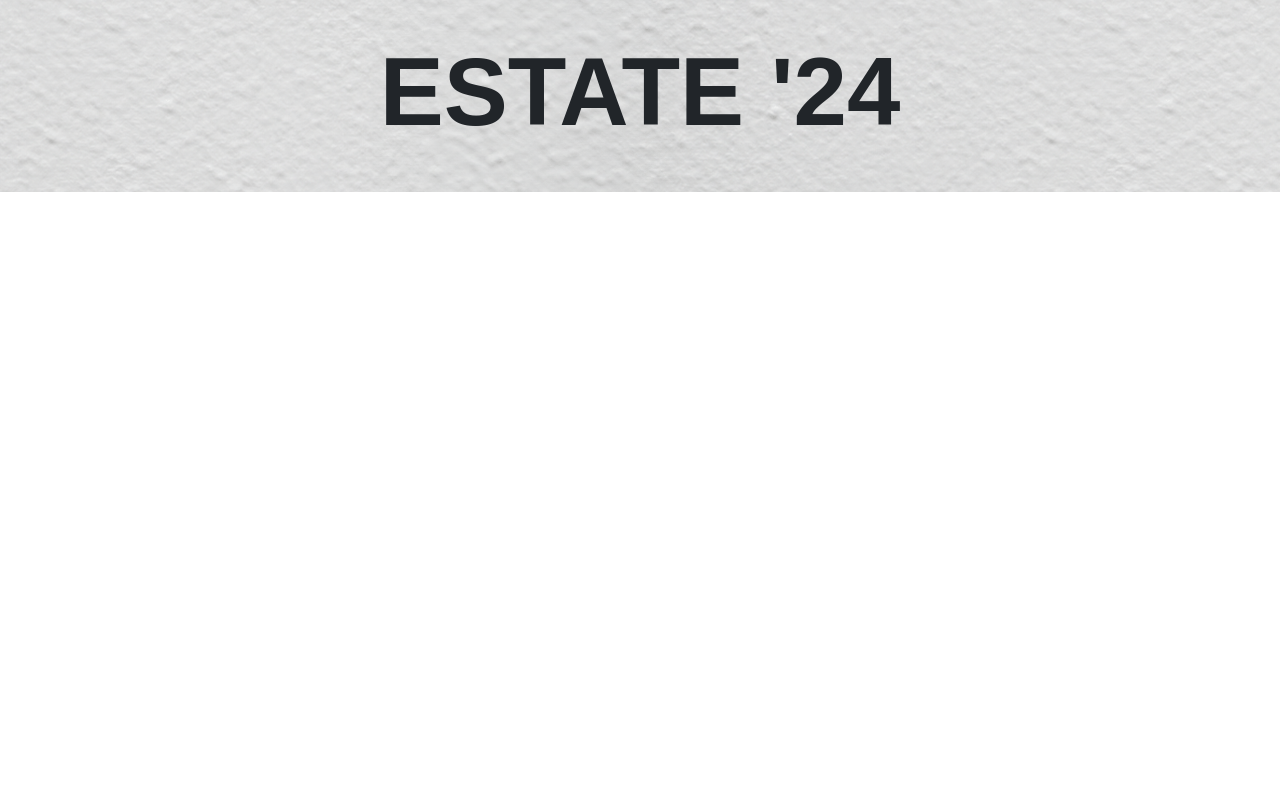
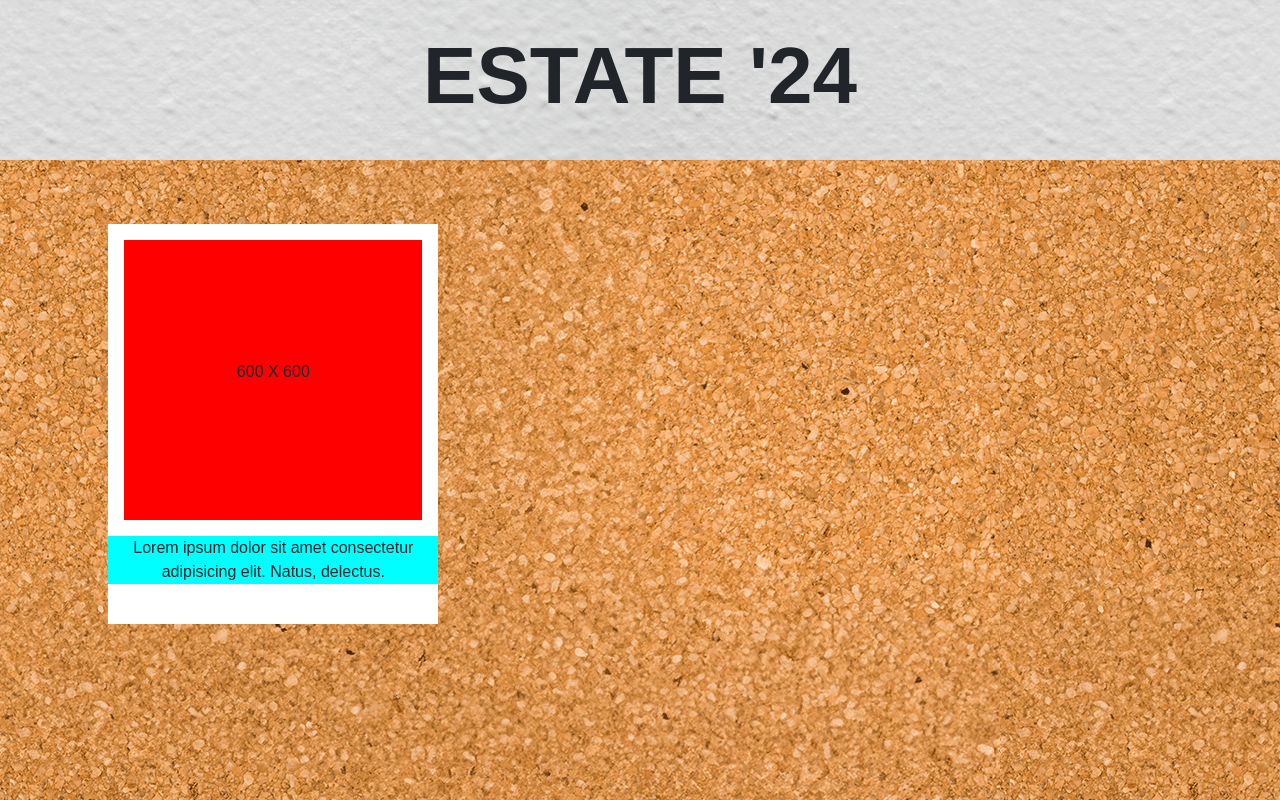
Before and after one commit to MorettiAndrea/js-photo-blog, a plain HTML site: page index.html in a window 1280 px wide. Drawn offline with nearby package versions, Linux system fonts and the light colour scheme; a web font is replaced by a local one.

Commit message:
fine card mancante chiodino

```diff
--- a/index.html
+++ b/index.html
@@ -47,5 +47,22 @@
     <header>
       <h1>ESTATE '24</h1>
     </header>
+    <main>
+      <div class="custom-container">
+        <div class="custom-row">
+          <div class="custom-col-1-3">
+            <div class="custom-card">
+              <div class="custom-card-img"><p>600 X 600</p></div>
+              <div class="custom-card-text">
+                <p>
+                  Lorem ipsum dolor sit amet consectetur adipisicing elit.
+                  Natus, delectus.
+                </p>
+              </div>
+            </div>
+          </div>
+        </div>
+      </div>
+    </main>
   </body>
 </html>
--- a/style.css
+++ b/style.css
@@ -28,14 +28,12 @@ ul {
 /* utility */
 
 .custom-container {
-  max-width: 1180px;
+  max-width: 1100px;
   margin-left: auto;
   margin-right: auto;
   padding-left: 1.5rem;
   padding-right: 1.5rem;
 }
-
-/* row-columns */
 
 .custom-row {
   display: flex;
@@ -56,20 +54,46 @@ ul {
 
 .custom-col-1-3 {
   width: calc(100% / 3);
+  display: flex;
+  justify-content: center;
 }
 
-/* fine row-columns */
+.custom-card {
+  height: 400px;
+  width: 90%;
+  background-color: white;
+}
+.custom-card-img {
+  background-color: red;
+  display: flex;
+  justify-content: center;
+  align-items: center;
+  margin: 1rem;
+  height: 70%;
+}
+.custom-card-text {
+  background-color: aqua;
+  text-align: center;
+}
+
+body {
+  background-image: url(./img/cork.png);
+  overflow: auto;
+}
+main {
+  padding-top: 4rem;
+}
 
 header {
   background-image: url(./img/wall.png);
-  height: 12rem;
+  height: 10rem;
   display: flex;
   justify-content: center;
   align-items: center;
 }
 
 h1 {
-  font-size: 6rem;
+  font-size: 5rem;
   font-family: Edu Tas Beginner, sans-serif;
   font-weight: bolder;
 }
```
